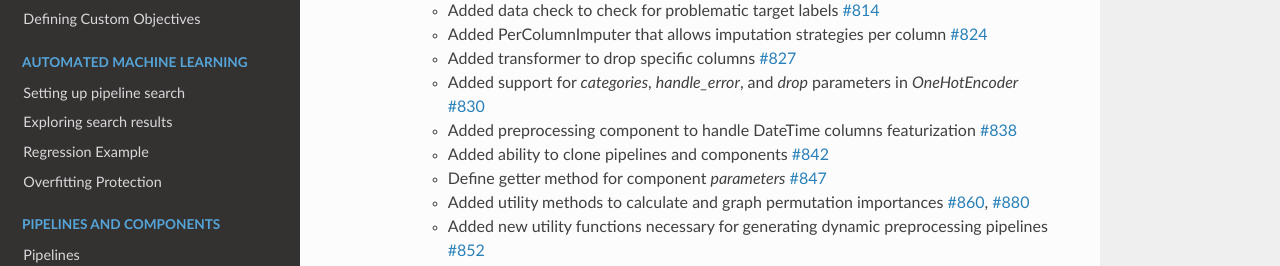
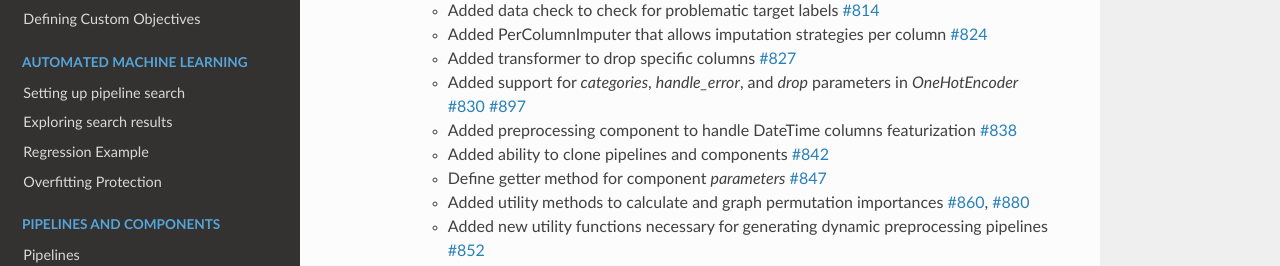
Before and after one commit to alteryx/evalml, a Sphinx documentation site: the page built from docs/source/changelog.rst, in a window 1280 px wide and 900 px high. Shown: the part 300-566 px from the top of the window. Built offline with Sphinx 7.4.7 and the Read the Docs theme 2.0.0, drawn with Linux system fonts in a browser that asks for light colours; comment, search, counter and statistics services are not loaded.

Commit message:
Changelog

```diff
--- a/docs/source/changelog.rst
+++ b/docs/source/changelog.rst
@@ -10,7 +10,7 @@ Changelog
         * Added data check to check for problematic target labels :pr:`814`
         * Added PerColumnImputer that allows imputation strategies per column :pr:`824`
         * Added transformer to drop specific columns :pr:`827`
-        * Added support for `categories`, `handle_error`, and `drop` parameters in `OneHotEncoder` :pr:`830`
+        * Added support for `categories`, `handle_error`, and `drop` parameters in `OneHotEncoder` :pr:`830` :pr:`897`
         * Added preprocessing component to handle DateTime columns featurization :pr:`838`
         * Added ability to clone pipelines and components :pr:`842`
         * Define getter method for component `parameters` :pr:`847`
```
